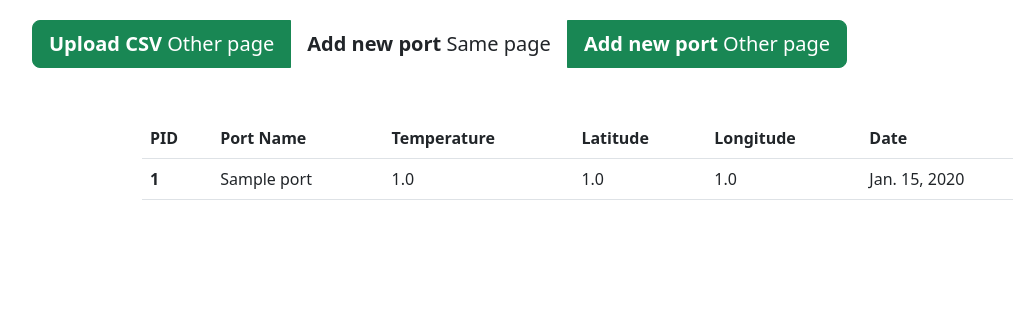
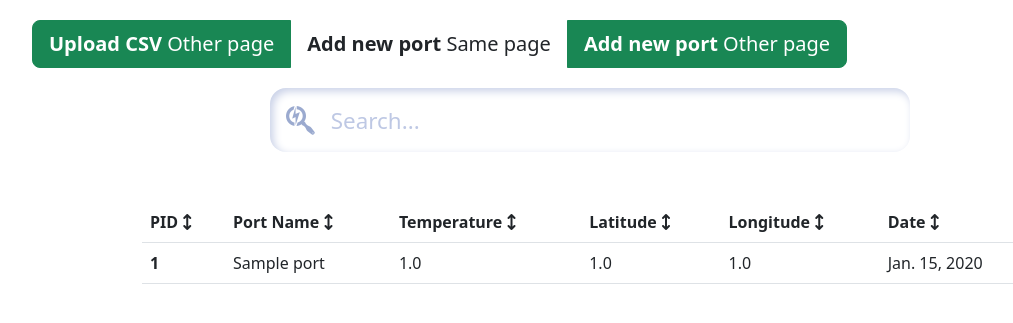
Before and after one commit to mroa4/DjangoSample, a Django app: page / in a window 1280 px wide. Shown: the top 323 px of the page, without its empty margins (50-1063 px from the left). Run offline with Django 4.2, Linux system fonts and the light colour scheme; tables that the repository leaves empty hold one stand-in row (values such as "Sample post"); some libraries are stand-ins or nearby versions.

Commit message:
add a general search for whole table

```diff
--- a/templates/ports.html
+++ b/templates/ports.html
@@ -90,6 +90,13 @@
 </div>
 
 
+<div class="search">
+  <input type="text" id="port-search" class="search__input" placeholder="Search...">
+  <div class="search__icon">
+    <i class="fa-brands fa-searchengin"></i>
+  </div>
+</div>
+
 <table class="table port-table" id="port-table">
   <thead>
     <tr>
```
Also changed, not shown: readme.md.
